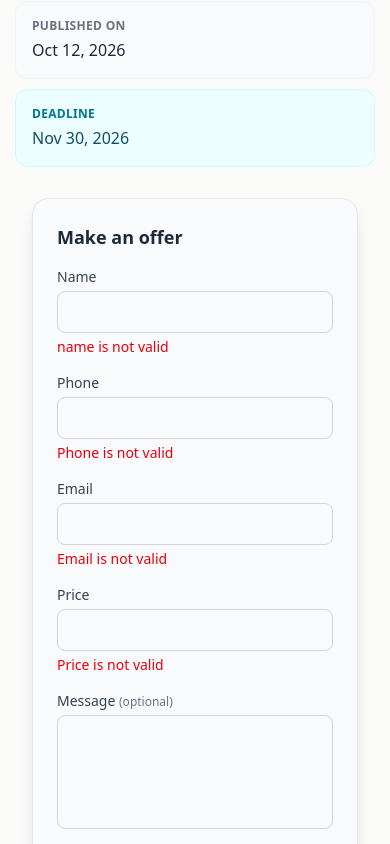
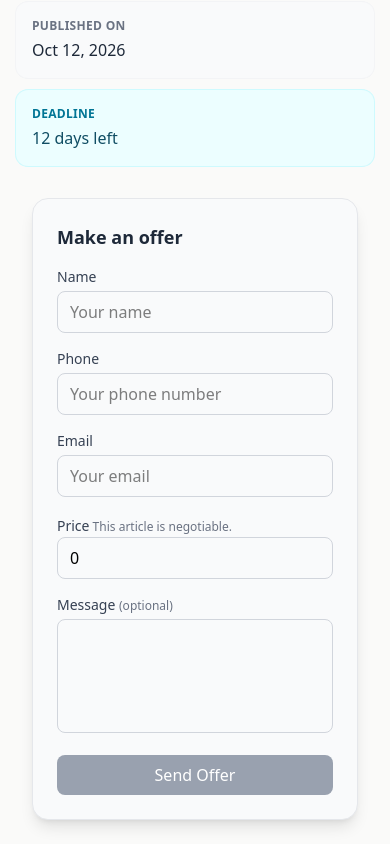
Before and after one commit to RayenCsharp/MiniAngularProject, an Angular app: page /articles/1 in a window 390 px wide. Shown: the part 960-1804 px from the top of the page. Built offline with nearby package versions, Linux system fonts and the light colour scheme.

Commit message:
Add offer form logic and fix detail page template

```diff
--- a/src/app/components/user/article-detail/article-detail.html
+++ b/src/app/components/user/article-detail/article-detail.html
@@ -3,50 +3,50 @@
     class="inline-flex w-fit items-center justify-center rounded-xl border-2 border-cyan-700 px-5 py-2.5 font-medium text-cyan-700 transition hover:bg-cyan-700 hover:text-white"
     [routerLink]="['/articles']"
   >
-    Retour
+    Back
   </a>
-  @if (article() != undefined) {
+  @if ( article(); as article) {
     <section class="grid grid-cols-1 md:grid-cols-2 gap-8">
       <div>
         <img
-          [src]="article()?.photo"
-          [alt]="article()?.nom"
+          [src]="article.photo"
+          [alt]="article.nom"
           class="w-full h-96 object-cover rounded-xl shadow-lg"
-          [class.grayscale]="!article()?.disponible"
+          [class.grayscale]="!article.disponible"
         />
       </div>
       <div class="space-y-4">
-        <h1 class="text-2xl font-bold">{{ article()?.nom }}</h1>
+        <h1 class="text-2xl font-bold">{{ article.nom }}</h1>
         <div class="flex flex-wrap items-center gap-3">
           <span
             class="inline-flex items-center rounded-full bg-cyan-100 px-3 py-1 text-sm font-semibold text-cyan-800"
           >
-            {{ article()?.categorie }}
+            {{ article.categorie }}
           </span>
           <span
             class="inline-flex items-center rounded-full px-3 py-1 text-sm font-semibold capitalize shadow-sm"
             [class]="
-              article()?.etat === 'new'
+              article.etat === 'new'
                 ? 'bg-emerald-100 text-emerald-800'
-                : article()?.etat === 'good'
+                : article.etat === 'good'
                   ? 'bg-blue-100 text-blue-800'
                   : 'bg-amber-100 text-amber-800'
             "
           >
-            {{ article()?.etat }} condition
+            {{ article.etat }} condition
           </span>
         </div>
         <div class="rounded-2xl bg-orange-50 px-5 py-4 shadow-sm ring-1 ring-orange-100">
           <p class="text-sm font-semibold uppercase tracking-wide text-orange-700">Price</p>
           <h2 class="mt-1 text-3xl font-extrabold text-orange-600">
-            {{ article()?.prix }} <span class="text-lg font-semibold">TND</span>
+            {{ article.prix }} <span class="text-lg font-semibold">TND</span>
           </h2>
         </div>
         <div class="rounded-2xl border border-gray-100 bg-gray-50 p-5">
           <h3 class="mb-2 text-sm font-semibold uppercase tracking-wide text-gray-500">
             Description
           </h3>
-          <p class="leading-relaxed text-gray-700">{{ article()?.description }}</p>
+          <p class="leading-relaxed text-gray-700">{{ article.description }}</p>
         </div>
         <ul class="grid grid-cols-1 gap-3 sm:grid-cols-2">
           <li class="rounded-xl bg-gray-50 p-4 ring-1 ring-gray-100">
@@ -54,7 +54,7 @@
               >Published on</span
             >
             <span class="mt-1 block font-medium text-gray-800">{{
-              article()?.datePublication | date
+              article.datePublication | date
             }}</span>
           </li>
           <li class="rounded-xl bg-cyan-50 p-4 ring-1 ring-cyan-100">
@@ -62,16 +62,28 @@
               >Deadline</span
             >
             <span class="mt-1 block font-medium text-cyan-900">{{
-              article()?.deadline | date
-            }}</span> <!-- I will add personalized pipe format here -->
+              article.deadline | countdown
+            }}</span>
           </li>
         </ul>
       </div>
     </section>
-    @if (article()?.disponible) {
+    @if (article.disponible) {
       <section class="px-4">
-        <form class="mx-auto max-w-2xl rounded-2xl border border-gray-200 bg-gray-50 p-6 shadow-lg">
+        <form
+          class="mx-auto max-w-2xl rounded-2xl border border-gray-200 bg-gray-50 p-6 shadow-lg"
+          (submit)="onSubmit()"
+          [formRoot]="offreForm"
+        >
           <h2 class="mb-4 text-lg font-semibold text-gray-800">Make an offer</h2>
+          @if (offerSuccess()) {
+            <p
+              class="mb-4 rounded-lg border border-emerald-200 bg-emerald-50 px-3 py-2 text-sm font-medium text-emerald-700"
+              role="status"
+            >
+              Your offer was added successfully.
+            </p>
+          }
           <div class="grid grid-cols-1 gap-4 sm:grid-cols-2">
             <div class="space-y-1">
               <label for="name" class="block text-sm font-medium text-gray-700">Name</label>
@@ -79,24 +91,32 @@
                 id="name"
                 type="text"
                 autocomplete="name"
+                placeholder="Your name"
                 class="w-full border border-gray-300 rounded-lg px-3 py-2 focus:outline-none focus:ring-2 focus:ring-cyan-600"
+                [formField]="offreForm.nomAcheteur"
               />
-              @if (true) {
-                <!--if the name doesnt satisfy the validation criteria-->
-                <p class="text-sm text-red-600">name is not valid</p>
+              @if (offreForm.nomAcheteur().invalid() && offreForm.nomAcheteur().dirty()) {
+                @for (error of offreForm.nomAcheteur().errors(); track $index) {
+                  <p class="text-sm text-red-600">{{ error.message }}</p>
+                }
               }
             </div>
             <div class="space-y-1">
-              <label for="email" class="block text-sm font-medium text-gray-700">Phone</label>
+              <label for="Phone" class="block text-sm font-medium text-gray-700">Phone</label>
               <input
                 id="Phone"
                 type="tel"
                 autocomplete="tel"
+                placeholder="Your phone number"
                 class="w-full border border-gray-300 rounded-lg px-3 py-2 focus:outline-none focus:ring-2 focus:ring-cyan-600"
+                [formField]="offreForm.telephoneAcheteur"
               />
-              @if (true) {
-                <!--if the phone doesn't satisfy the validation criteria-->
-                <p class="text-sm text-red-600">Phone is not valid</p>
+              @if (
+                offreForm.telephoneAcheteur().invalid() && offreForm.telephoneAcheteur().dirty()
+              ) {
+                @for (error of offreForm.telephoneAcheteur().errors(); track $index) {
+                  <p class="text-sm text-red-600">{{ error.message }}</p>
+                }
               }
             </div>
             <div class="space-y-1">
@@ -105,49 +125,52 @@
                 id="email"
                 type="email"
                 autocomplete="email"
+                placeholder="Your email"
                 class="w-full border border-gray-300 rounded-lg px-3 py-2 focus:outline-none focus:ring-2 focus:ring-cyan-600"
+                [formField]="offreForm.emailAcheteur"
               />
-              @if (true) {
-                <!--if the email doesn't satisfy the validation criteria-->
-                <p class="text-sm text-red-600">Email is not valid</p>
+              @if (offreForm.emailAcheteur().invalid() && offreForm.emailAcheteur().dirty()) {
+                @for (error of offreForm.emailAcheteur().errors(); track $index) {
+                  <p class="text-sm text-red-600">{{ error.message }}</p>
+                }
               }
             </div>
             <div class="space-y-1">
-              <label for="email" class="block text-sm font-medium text-gray-700">Price</label>
+              <label for="Price" class="text-sm font-medium text-gray-700">Price</label>
+              @if (article.negociable) {
+                <span class="text-xs text-gray-500"> This article is negotiable.</span>
+              } @else {
+                <span class="text-xs text-red-500"> This article is not negotiable.</span>
+              }
               <input
                 id="Price"
                 type="number"
                 autocomplete="off"
+                placeholder="Your offer price"
                 class="w-full appearance-none border border-gray-300 rounded-lg px-3 py-2 focus:outline-none focus:ring-2 focus:ring-cyan-600"
+                [formField]="offreForm.montant"
               />
-              @if (true) {
-                <!--if the price doesn't satisfy the validation criteria-->
-                <p class="text-sm text-red-600">Price is not valid</p>
+              @if (offreForm.montant().invalid() && offreForm.montant().dirty()) {
+                @for (error of offreForm.montant().errors(); track $index) {
+                  <p class="text-sm text-red-600">{{ error.message }}</p>
+                }
               }
             </div>
             <div class="space-y-1 sm:col-span-2">
-              <label for="email" class="block text-sm font-medium text-gray-700"
+              <label for="Message" class="block text-sm font-medium text-gray-700"
                 >Message <span class="text-xs text-gray-500">(optional)</span></label
               >
               <textarea
                 id="Message"
                 rows="4"
                 class="w-full resize-none border border-gray-300 rounded-lg px-3 py-2 focus:outline-none focus:ring-2 focus:ring-cyan-600"
+                [formField]="offreForm.message"
               ></textarea>
             </div>
-            @if (true) {
-              <!--if the price is not negotiable-->
-              <p
-                class="text-sm text-red-600 bg-red-50 border border-red-200 rounded-lg px-3 py-2 sm:col-span-2"
-              >
-                Price is not negotiable, please enter a valid price either higher or same as the
-                original price.
-              </p>
-            }
-
             <button
               type="submit"
-              class="w-full bg-cyan-700 text-white py-2 rounded-lg transition-colors hover:bg-cyan-800 cursor-pointer sm:col-span-2"
+              class="w-full bg-cyan-700 text-white py-2 rounded-lg transition-colors hover:bg-cyan-800 cursor-pointer sm:col-span-2 disabled:bg-gray-400 disabled:cursor-default"
+              [disabled]="offreForm().invalid()"
             >
               Send Offer
             </button>
@@ -169,8 +192,9 @@
           </label>
           <select
             id="offer-sort"
-            class="w-full appearance-none rounded-xl border border-gray-200 bg-gray-50 px-4 py-3 pr-10 text-sm font-medium text-gray-700 shadow-sm outline-none transition focus:border-cyan-600 hover:border-cyan-600 focus:ring-2 focus:ring-cyan-100 hover:ring-2 hover:ring-cyan-100"
-            (change)="sortOffers($event)"
+            class="w-full appearance-none rounded-xl border border-gray-200 bg-gray-50 px-4 py-3 pr-10 text-sm font-medium text-gray-700 shadow-sm outline-none focus:ring-2 focus:ring-cyan-600 hover:ring-2 hover:ring-cyan-600 transition"
+            #sortSelect
+            (change)="sortOffers(sortSelect.value)"
           >
             <option value="mostRecent">Most recent</option>
             <option value="amount">Amount</option>
--- a/src/app/components/user/article-detail/article-detail.ts
+++ b/src/app/components/user/article-detail/article-detail.ts
@@ -5,9 +5,11 @@ import { Article } from '../../../models/article';
 import { RouterLink } from '@angular/router';
 import { DatePipe } from '@angular/common';
 import { Offre } from '../../../models/offre';
+import { CountdownPipe } from '../../../pipes/countdown-pipe';
+import { form, FormField, FormRoot, required, email, pattern, min } from '@angular/forms/signals';
 
 @Component({
-  imports: [RouterLink, DatePipe],
+  imports: [RouterLink, DatePipe, CountdownPipe, FormField, FormRoot],
   selector: 'app-article-detail',
   styleUrl: './article-detail.css',
   templateUrl: './article-detail.html',
@@ -17,6 +19,8 @@ export class ArticleDetail implements OnInit {
   private readonly articleServices = inject(ArticleServices);
   article = signal<Article | undefined>(undefined);
   offers = signal<Offre[] | undefined>(undefined);
+  offerSuccess = signal(false);
+  sortBy = signal('mostRecent');
   private id: string | null = null;
   ngOnInit(): void {
     this.id = this.activatedRoute.snapshot.paramMap.get('id');
@@ -30,26 +34,94 @@ export class ArticleDetail implements OnInit {
     }
   }
 
-  sortOffers(event: Event): void {
-    const sortBy = (event.target as HTMLSelectElement).value;
-    const originalOffers = this.article()?.offres ?? [];
+  readonly offreModel = signal<Offre>({
+    id: Math.random().toString(36).substring(2, 15),
+    nomAcheteur: '',
+    emailAcheteur: '',
+    telephoneAcheteur: '',
+    montant: 0,
+    message: '',
+    date: new Date(),
+    status: 'waiting',
+  });
 
-    const sortedOffers = [...originalOffers].sort((first, second) => {
-      if (sortBy === 'amount') {
-        return second.montant - first.montant;
-      }
+  readonly offreForm = form(this.offreModel, (path) => {
+    required(path.nomAcheteur, { message: 'Name is required' });
+    required(path.emailAcheteur, { message: 'Email is required' });
+    email(path.emailAcheteur, { message: 'Invalid email format' });
+    required(path.telephoneAcheteur, { message: 'Phone number is required' });
+    pattern(path.telephoneAcheteur, /^[0-9]{8}$/, { message: 'Phone number must be 8 digits' });
+    required(path.montant, { message: 'Amount is required' });
+    min(path.montant, () => (this.article()?.negociable ? 1 : (this.article()?.prix ?? 0) + 0.01), {
+      message: () =>
+        this.article()?.negociable
+          ? 'Amount must be at least 1 TND'
+          : `Amount must be greater than ${this.article()?.prix} TND`,
+    });
+  });
 
-      if (sortBy === 'status') {
-        return first.status.localeCompare(second.status);
-      }
+  onSubmit() {
+    this.offerSuccess.set(false);
 
-      if (sortBy === 'mostRecent') {
-        return second.date.getTime() - first.date.getTime();
-      }
+    if (this.offreForm().invalid()) {
+      console.error('Form is invalid:', this.offreForm().errors);
+      return;
+    }
+    const articleId = this.article()?.id;
+    if (!articleId) {
+      console.error('Cannot add offer: article is not loaded');
+      return;
+    }
 
-      return 0;
+    console.log('Form submitted:', this.offreModel());
+    const offre = { ...this.offreModel(), date: new Date() }; // Update the date to the current date when submitting
+    const added = this.articleServices.addOfferToArticle(articleId, offre);
+    if (!added) {
+      console.error(`Cannot add offer: article ${articleId} does not exist`);
+      return;
+    }
+
+    const updatedArticle = this.articleServices.getArticleById(articleId);
+    this.article.set(updatedArticle);
+    this.offers.set(updatedArticle?.offres ?? []);
+    this.sortOffers(this.sortBy());
+    this.resetForm();
+    this.offerSuccess.set(true);
+    setTimeout(() => {
+      this.offerSuccess.set(false);
+    }, 3000);
+    console.log('Offer added to article:', this.offers());
+  }
+
+  resetForm() {
+    this.offreForm().reset();
+    this.offreModel.set({
+      id: Math.random().toString(36).substring(2, 15),
+      nomAcheteur: '',
+      emailAcheteur: '',
+      telephoneAcheteur: '',
+      montant: 0,
+      message: '',
+      date: new Date(),
+      status: 'waiting',
     });
+  }
 
-    this.offers.set(sortedOffers);
+  sortOffers(sortBy: string) {
+    let sortOffers = [...(this.article()?.offres ?? [])];
+    this.sortBy.set(sortBy);
+
+    if (sortBy === 'mostRecent') {
+      sortOffers.sort((a, b) => new Date(b.date).getTime() - new Date(a.date).getTime());
+    } else if (sortBy === 'amount') {
+      sortOffers.sort((a, b) => b.montant - a.montant);
+    } else if (sortBy === 'status') {
+      sortOffers.sort((a, b) => {
+        const statusOrder = { waiting: 0, accepted: 1, refused: 2 };
+        return statusOrder[a.status] - statusOrder[b.status];
+      });
+    }
+
+    this.offers.set(sortOffers);
   }
 }
--- a/src/app/models/offre.ts
+++ b/src/app/models/offre.ts
@@ -4,7 +4,7 @@ export interface Offre {
   emailAcheteur: string;
   telephoneAcheteur: string;
   montant: number;
-  message?: string;
+  message: string;
   date: Date;
   status: 'waiting' | 'accepted' | 'refused';
 }
--- a/src/app/services/article-services.ts
+++ b/src/app/services/article-services.ts
@@ -1,5 +1,6 @@
 import { Service, signal } from '@angular/core';
 import { Article } from '../models/article';
+import { Offre } from '../models/offre';
 
 @Service()
 export class ArticleServices {
@@ -120,4 +121,20 @@ export class ArticleServices {
   getArticleById(id: string): Article | undefined {
     return this._articles().find((article) => article.id == id);
   }
+  addOfferToArticle(articleId: string, offer: Offre): boolean {
+    const article = this.getArticleById(articleId);
+    if (article) {
+      this._articles.update((articles) => {
+        const updatedArticles = articles.map((a) => {
+          if (a.id === articleId) {
+            return { ...a, offres: [...a.offres, offer] };
+          }
+          return a;
+        });
+        return updatedArticles;
+      });
+      return true;
+    }
+    return false;
+  }
 }
```
